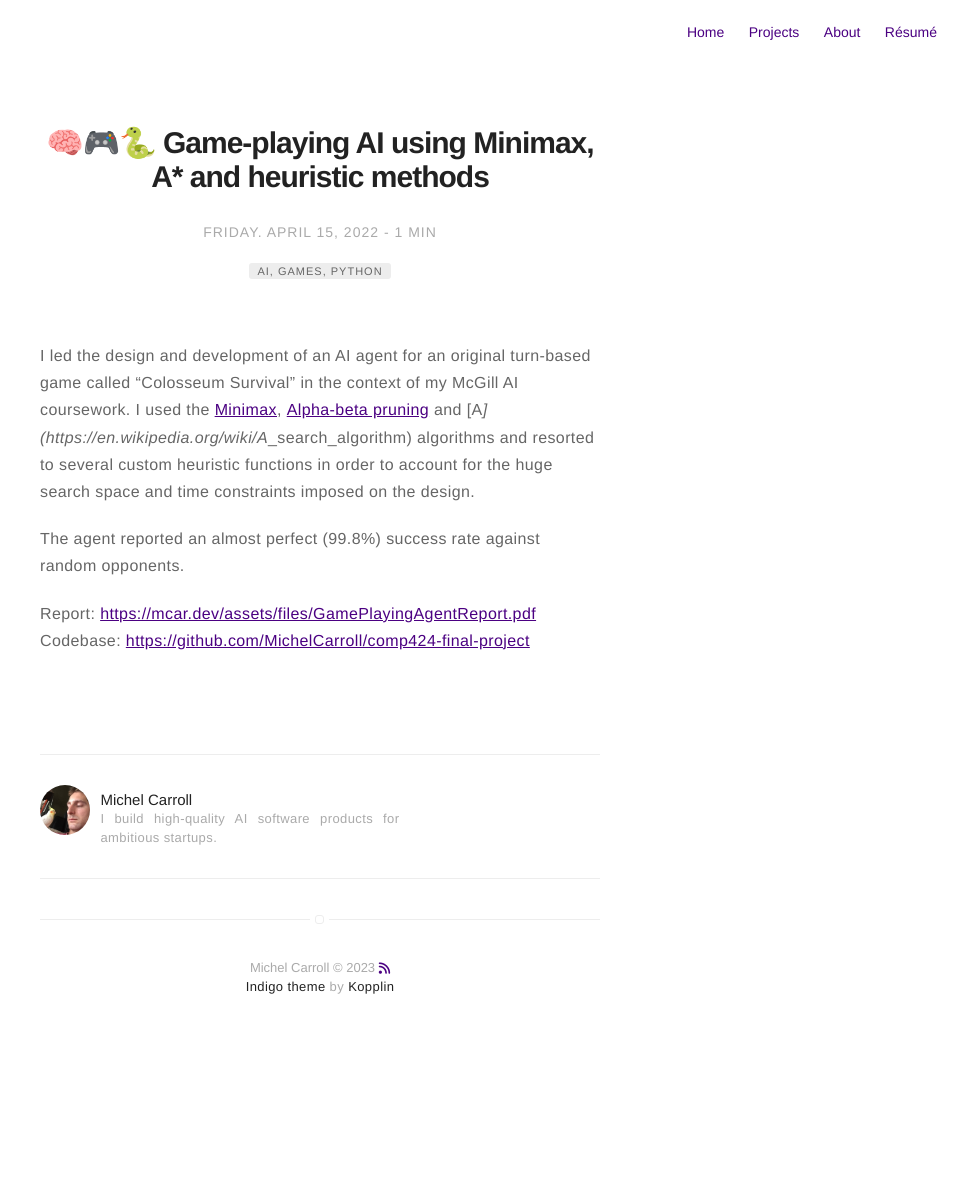
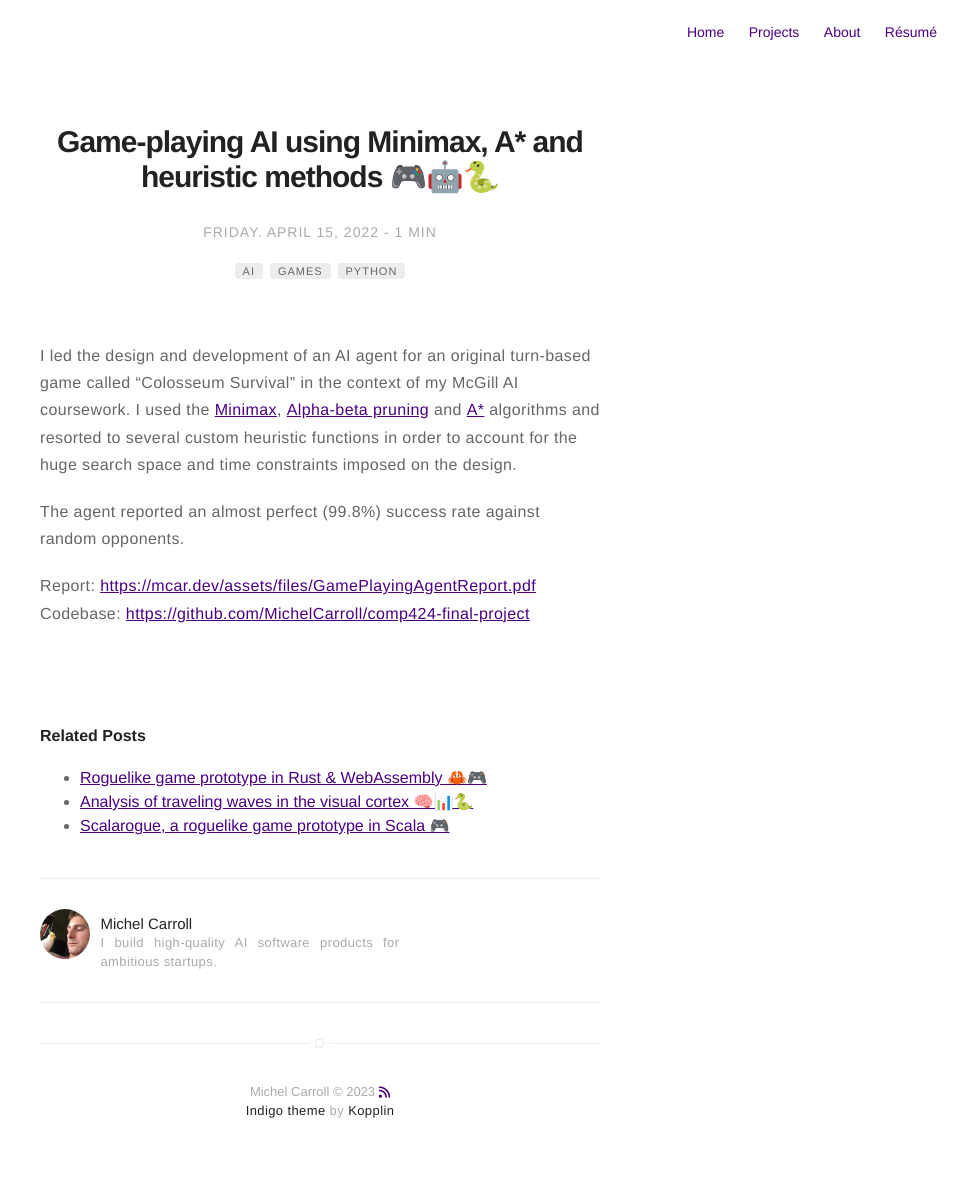
Before and after one commit to MichelCarroll/personal-website, a Jekyll site: the page built from _posts/2022-04-15-game-playing-ai.markdown, in a window 1280 px wide. Shown: the whole page, without its empty margins (320-1280 px from the left). Built offline with Jekyll 4.4.1, drawn with Linux system fonts in a browser that asks for light colours; nearby versions of some CDN libraries; before the commit the page ends 1058 px from its top, so only the background shows below that.

Commit message:
Formatting

```diff
--- a/_posts/2017-03-15-rust-roguelike-webasm copy.markdown
+++ b/_posts/2017-03-15-rust-roguelike-webasm copy.markdown
@@ -1,8 +1,10 @@
 ---
-title: "🎮 Scalarogue, a roguelike game prototype in Scala"
+title: "Scalarogue, a roguelike game prototype in Scala 🎮"
 layout: post
 date: 2017-09-01 00:00
-tag: scala, games
+tag:
+- scala
+- games
 headerImage: false
 projects: true
 hidden: true
--- a/_posts/2020-12-01-bacterial-chemotaxis.markdown
+++ b/_posts/2020-12-01-bacterial-chemotaxis.markdown
@@ -1,8 +1,10 @@
 ---
-title: "🦠 Exploring bacterial chemotaxis using an agent-based model"
+title: "Exploring bacterial chemotaxis using an agent-based model 🦠"
 layout: post
 date: 2022-04-15 00:00
-tag: biology, scala
+tag:
+- biology
+- scala
 headerImage: false
 projects: true
 hidden: true
--- a/_posts/2022-04-15-game-playing-ai.markdown
+++ b/_posts/2022-04-15-game-playing-ai.markdown
@@ -1,8 +1,11 @@
 ---
-title: "🧠🎮🐍 Game-playing AI using Minimax, A* and heuristic methods"
+title: "Game-playing AI using Minimax, A* and heuristic methods 🎮🤖🐍"
 layout: post
 date: 2022-04-15 00:00
-tag: ai, games, python
+tag:
+- ai
+- games
+- python
 headerImage: false
 projects: true
 hidden: true
@@ -11,7 +14,7 @@ author: michelcarroll
 externalLink: false
 ---
 
-I led the design and development of an AI agent for an original turn-based game called "Colosseum Survival" in the context of my McGill AI coursework. I used the [Minimax](https://en.wikipedia.org/wiki/Minimax), [Alpha-beta pruning](https://en.wikipedia.org/wiki/Alpha%E2%80%93beta_pruning) and [A*](https://en.wikipedia.org/wiki/A*_search_algorithm) algorithms and resorted to several custom heuristic functions in order to account for the huge search space and time constraints imposed on the design.
+I led the design and development of an AI agent for an original turn-based game called "Colosseum Survival" in the context of my McGill AI coursework. I used the [Minimax](https://en.wikipedia.org/wiki/Minimax), [Alpha-beta pruning](https://en.wikipedia.org/wiki/Alpha%E2%80%93beta_pruning) and [A\*](https://en.wikipedia.org/wiki/A*_search_algorithm) algorithms and resorted to several custom heuristic functions in order to account for the huge search space and time constraints imposed on the design.
 
 The agent reported an almost perfect (99.8%) success rate against random opponents.
 
--- a/_posts/2023-03-15-rust-roguelike-webasm.markdown
+++ b/_posts/2023-03-15-rust-roguelike-webasm.markdown
@@ -1,8 +1,10 @@
 ---
-title: "🦀🎮 Roguelike game prototype in Rust & WebAssembly"
+title: "Roguelike game prototype in Rust & WebAssembly 🦀🎮"
 layout: post
 date: 2023-03-15 00:00
-tag: rust, games
+tag:
+- rust
+- games
 headerImage: false
 projects: true
 hidden: true
```
Also changed, not shown: _posts/2021-08-15-waves-visual-cortex.markdown (+5 -2 lines).
